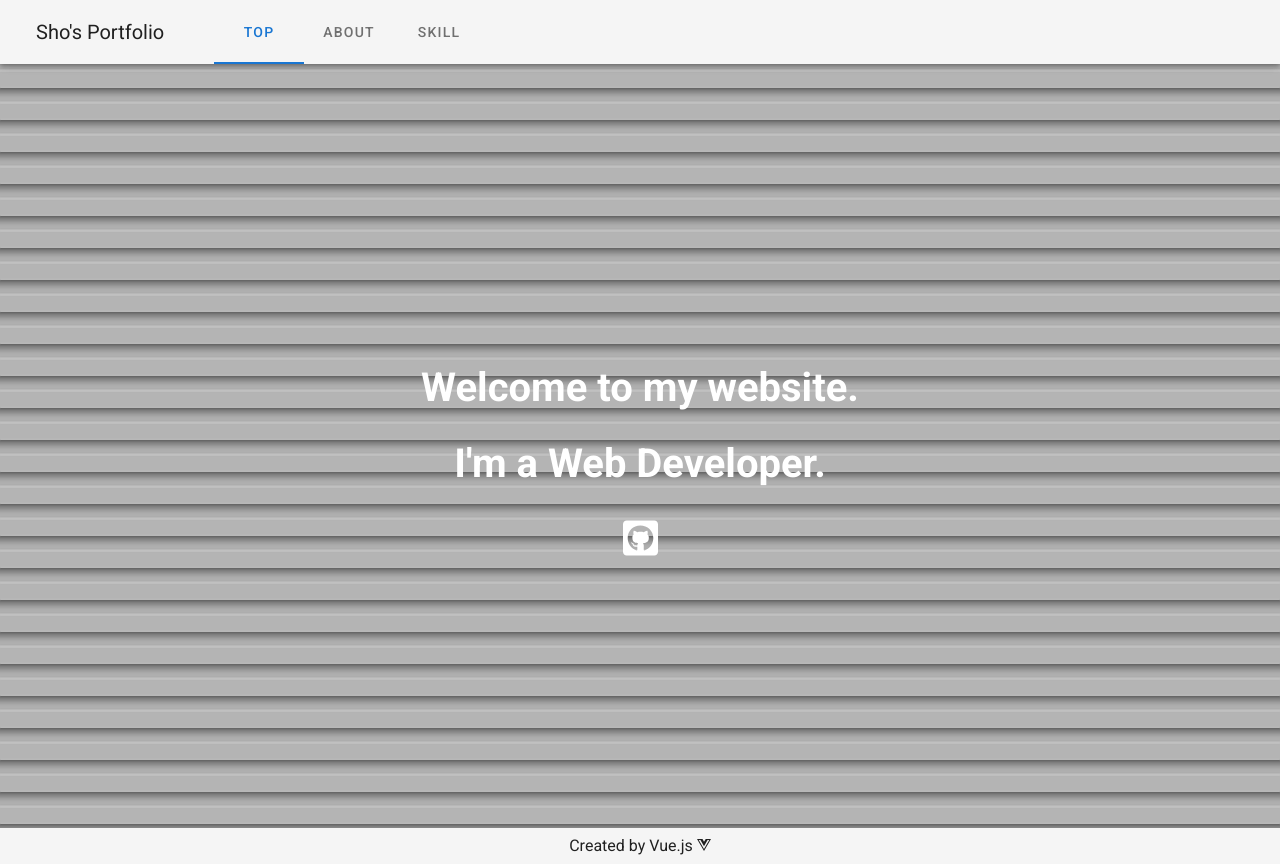
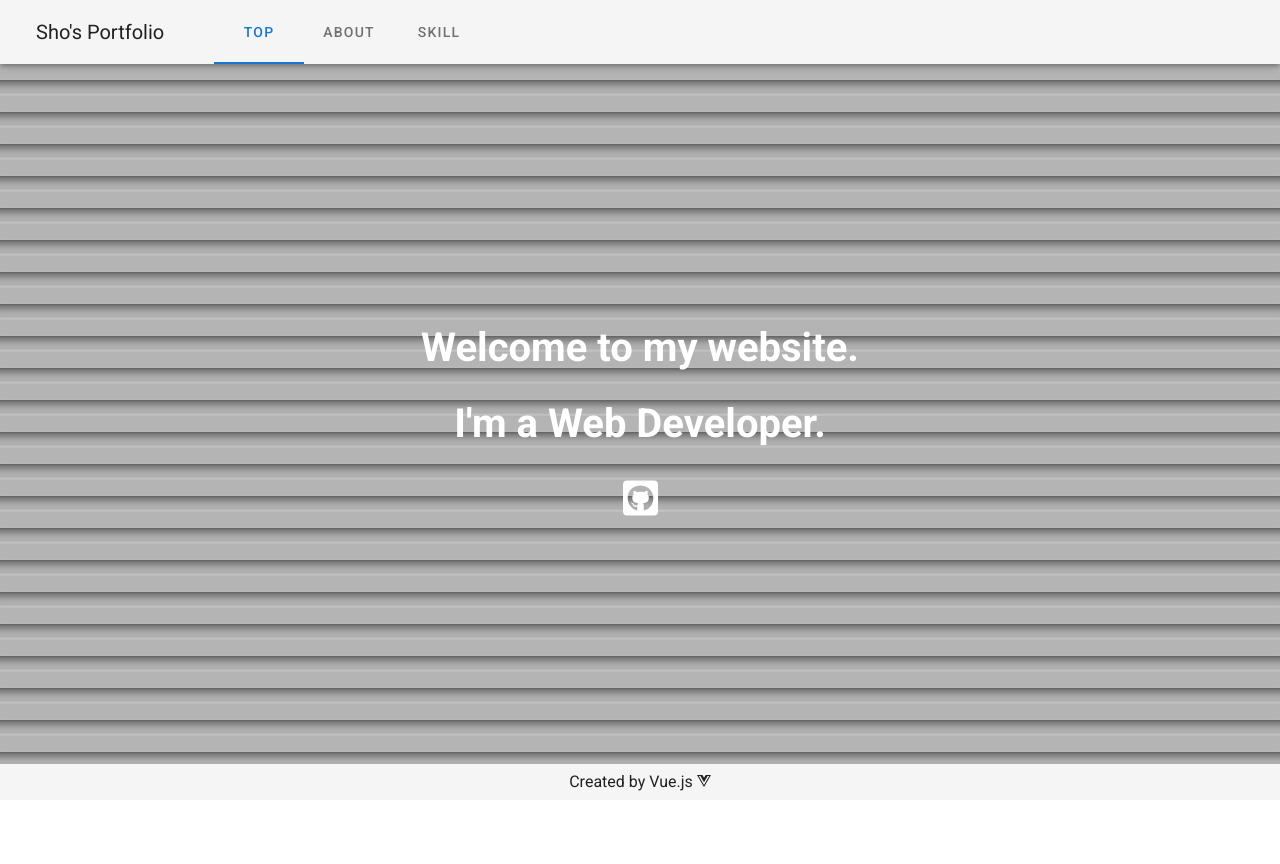
Before and after one commit to hamadash/portfolio_vue, a Vue app: page / in a window 1280 px wide. After the commit the page ends 800 px from the top, so only its background shows below. Built offline with nearby package versions, Linux system fonts and the light colour scheme.

Commit message:
[mod]レイアウトを微調整

```diff
--- a/src/views/Top.vue
+++ b/src/views/Top.vue
@@ -1,5 +1,4 @@
 <template>
-  <section class="hero">
   <v-container fluid fill-height class="hero__content">
     <v-row>
       <v-col class="hero__content-text">
@@ -9,13 +8,13 @@
           href="https://github.com/shhmd92"
           target="_blank"
           rel="noopener noreferrer"
+          class="github-icon"
         >
           <font-awesome-icon :icon="['fab', 'github-square']" />
         </a>
       </v-col>
     </v-row>
   </v-container>
-  </section>
 </template>
 
 <script>
@@ -25,7 +24,7 @@ export default {
 </script>
 
 <style lang="scss" scoped>
-a {
+.github-icon {
   color: white;
 }
 
@@ -34,10 +33,10 @@ a {
   background-size: cover;
   background-position: center center;
   width: 100%;
-  height: 50vh;
+  height: 90vh;
 
   @include display_pc {
-    height: 100vh;
+    height: 90vh;
   }
 
   &-text {
```
Lines whose indentation alone changed are shown as unchanged.
